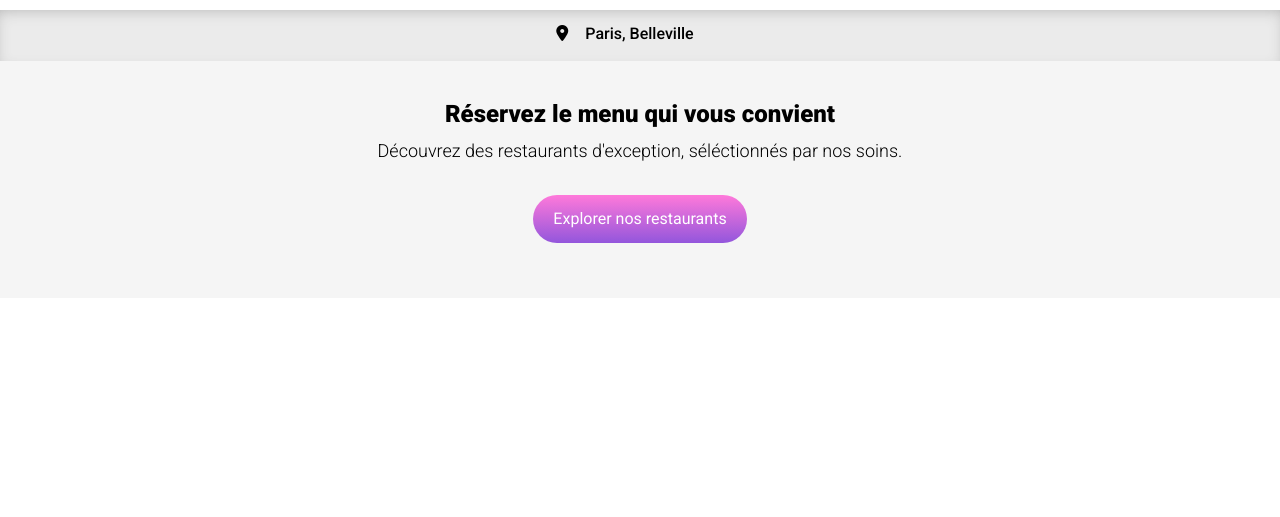
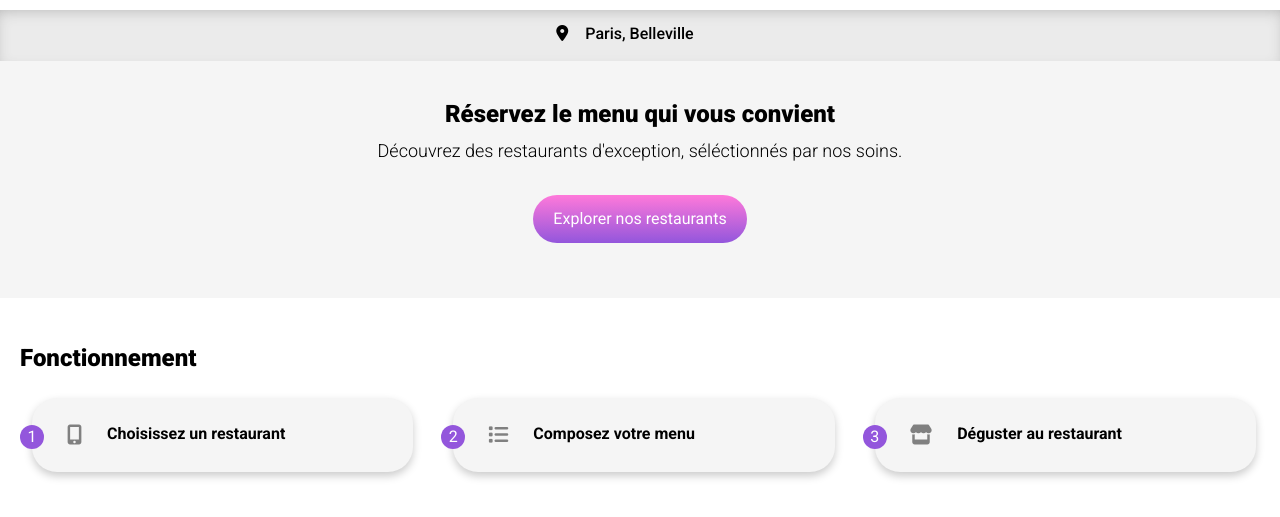
Before and after one commit to D2C45/DanielDeCarvalho_3_08032022, a website: page index.html in a window 1280 px wide. Shown: the part 53-570 px from the top of the page. Drawn offline with Linux system fonts and the light colour scheme; a web font is replaced by a local one.

Commit message:
V0.4.0: Add functioning section

```diff
--- a/index.html
+++ b/index.html
@@ -23,5 +23,24 @@
         <p>Découvrez des restaurants d'exception, séléctionnés par nos soins.</p>
         <button class="btn">Explorer nos restaurants</button>
     </section>
+    <section class="functioning">
+        <div class="functioning__container">
+            <h2>Fonctionnement</h2>
+            <ol class="functioning__list">
+                <li class="functioning__btn">
+                    <i class="fas fa-mobile-alt"></i>
+                    <h3>Choisissez un restaurant</h3>
+                </li>
+                <li class="functioning__btn">
+                    <i class="fas fa-list"></i>
+                    <h3>Composez votre menu</h3>
+                </li>
+                <li class="functioning__btn">
+                    <i class="fas fa-store"></i>
+                    <h3>Déguster au restaurant</h3>
+                </li>
+            </ol>
+        </div>
+    </section>
 </body>
 </html>
--- a/sass/base/_base.scss
+++ b/sass/base/_base.scss
@@ -1,7 +1,7 @@
-body{
+body, li{
     box-sizing: border-box;
 }
 
-h2, p{
+h2, h3, p{
     margin: 0;
 }
--- a/sass/layout/_description.scss
+++ b/sass/layout/_description.scss
@@ -4,6 +4,7 @@
     align-items: center;
     background-color: lighten($color: $black-color, $amount: 96%);
     padding: 40px 0 55px 0;
+    margin-bottom: 47px;
 
     p{
         font-size: 18px;
--- /dev/null
+++ b/sass/layout/_functioning.scss
@@ -0,0 +1,60 @@
+.functioning{
+    &__container{
+        display: flex;
+        flex-direction: column;
+        max-width: 1440px;
+        margin: auto;
+        padding-left: 20px;
+    }
+
+    h3{
+        font-size: 16px;
+    }
+
+    &__list{
+        display: flex;
+        flex-direction: column;
+        gap: 23px;
+        counter-reset: numero;
+        padding-left: 12px;
+        padding-right: 24px;
+        margin: 25px 0;
+        @media screen and (min-width: 930px){
+            flex-direction: row;
+            justify-content: center;
+            gap: 40px;
+        }
+    }
+
+    &__btn{
+        position: relative;
+        display: flex;
+        flex: 1;
+        min-width: 265px;
+        background-color: lighten($color: $black-color, $amount: 96%);
+        box-shadow: 0px 4px 8px lighten($color: $black-color, $amount: 80%);
+        padding: 27px 0 27px 35px;
+        border-radius: 25px;
+    }
+
+    .fas{
+        padding: 0 25px 0 0;
+        font-size: 20px;
+        color: lighten($color: $black-color, $amount: 50%);
+    }
+}
+
+li::before{
+    position: absolute;
+    left: -12px;
+    counter-increment: numero;
+    content: counter(numero);
+    display: flex;
+    justify-content: center;
+    align-items: center;
+    background-color: $primary-color;
+    color: #ffffff;
+    height: 24px;
+    width: 24px;
+    border-radius: 50%;
+}
--- a/sass/main.scss
+++ b/sass/main.scss
@@ -5,7 +5,9 @@
 @import "./base/typography";
 
 @import "./components/buttons";
+@import "./components/icons";
 
 @import "./layout/header";
 @import "./layout/location";
 @import "./layout/description";
+@import "./layout/functioning";
```
Also changed, not shown: sass/components/_icons.scss (added), style.css, 1 other file.
